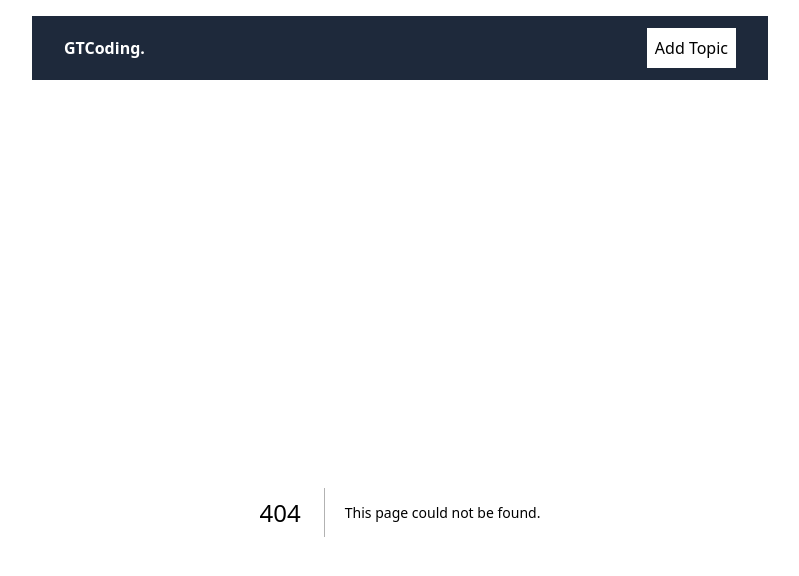
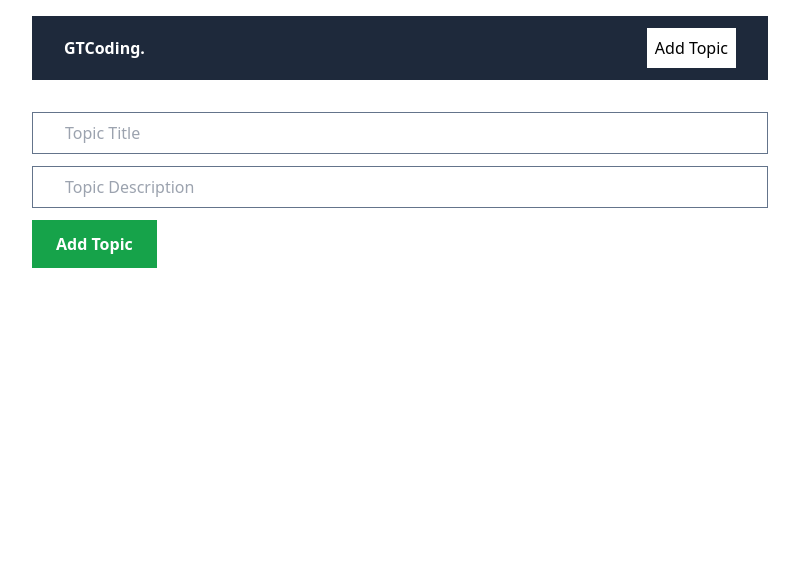
Before and after one commit to Rafiqdevhub/Next.js15_mongodb, a Next.js app: page /addTopic in a window 1280 px wide. Before the commit this address had no page. Shown: the top 576 px of the page, without its empty margins (240-1039 px from the left). Built offline with nearby package versions, Linux system fonts and the light colour scheme.

Commit message:
add AddTopic and EditTopic components; update TodoList and form handling

```diff
--- /dev/null
+++ b/app/addTopic/page.jsx
@@ -0,0 +1,64 @@
+import { useRouter } from "next/navigation";
+import { useState } from "react";
+
+const AddTopic = () => {
+  const [title, setTitle] = useState("");
+  const [description, setDescription] = useState("");
+
+  const router = useRouter();
+
+  const handleSubmit = async (e) => {
+    e.preventDefault();
+
+    if (!title || !description) {
+      alert("Title and description are required.");
+      return;
+    }
+
+    try {
+      const res = await fetch("http://localhost:3000/api/topics", {
+        method: "POST",
+        headers: {
+          "Content-type": "application/json",
+        },
+        body: JSON.stringify({ title, description }),
+      });
+
+      if (res.ok) {
+        router.push("/");
+      } else {
+        throw new Error("Failed to create a topic");
+      }
+    } catch (error) {
+      console.log(error);
+    }
+  };
+  return (
+    <form onSubmit={handleSubmit} className="flex flex-col gap-3">
+      <input
+        onChange={(e) => setTitle(e.target.value)}
+        value={title}
+        className="border border-slate-500 px-8 py-2"
+        type="text"
+        placeholder="Topic Title"
+      />
+
+      <input
+        onChange={(e) => setDescription(e.target.value)}
+        value={description}
+        className="border border-slate-500 px-8 py-2"
+        type="text"
+        placeholder="Topic Description"
+      />
+
+      <button
+        type="submit"
+        className="bg-green-600 font-bold text-white py-3 px-6 w-fit"
+      >
+        Add Topic
+      </button>
+    </form>
+  );
+};
+
+export default AddTopic;
--- /dev/null
+++ b/app/editTipic/[id]/page.jsx
@@ -0,0 +1,31 @@
+import EditTopicForm from "@/components/EditTopicForm";
+
+const EditTopic = async ({ params }) => {
+  const getTopicById = async (id) => {
+    try {
+      const res = await fetch(`http://localhost:3000/api/topics/${id}`, {
+        cache: "no-store",
+      });
+
+      if (!res.ok) {
+        throw new Error("Failed to fetch topic");
+      }
+
+      return res.json();
+    } catch (error) {
+      console.log(error);
+    }
+  };
+
+  const { id } = params;
+  const { topic } = await getTopicById(id);
+  const { title, description } = topic;
+
+  return (
+    <div>
+      <EditTopicForm id={id} title={title} description={description} />
+    </div>
+  );
+};
+
+export default EditTopic;
--- a/app/page.jsx
+++ b/app/page.jsx
@@ -1,11 +1,8 @@
+import TodoList from "@/components/TodoList";
 import React from "react";
 
 const Home = () => {
-  return (
-    <div>
-      <h1 className="">Home</h1>
-    </div>
-  );
+  return <TodoList />;
 };
 
 export default Home;
--- /dev/null
+++ b/components/EditTopicForm.jsx
@@ -0,0 +1,59 @@
+"use client";
+
+import { useRouter } from "next/router";
+import { useState } from "react";
+
+const EditTopicForm = ({ id, title, description }) => {
+  const [newTitle, setNewTitle] = useState(title);
+  const [newDescription, setNewDescription] = useState(description);
+
+  const router = useRouter();
+
+  const handleSubmit = async (e) => {
+    e.preventDefault();
+
+    try {
+      const res = await fetch(`http://localhost:3000/api/topics/${id}`, {
+        method: "PUT",
+        headers: {
+          "Content-type": "application/json",
+        },
+        body: JSON.stringify({ newTitle, newDescription }),
+      });
+
+      if (!res.ok) {
+        throw new Error("Failed to update topic");
+      }
+
+      router.refresh();
+      router.push("/");
+    } catch (error) {
+      console.log(error);
+    }
+  };
+  return (
+    <form onSubmit={handleSubmit} className="flex flex-col gap-3">
+      <input
+        onChange={(e) => setNewTitle(e.target.value)}
+        value={newTitle}
+        className="border border-slate-500 px-8 py-2"
+        type="text"
+        placeholder="Topic Title"
+      />
+
+      <input
+        onChange={(e) => setNewDescription(e.target.value)}
+        value={newDescription}
+        className="border border-slate-500 px-8 py-2"
+        type="text"
+        placeholder="Topic Description"
+      />
+
+      <button className="bg-green-600 font-bold text-white py-3 px-6 w-fit">
+        Update Topic
+      </button>
+    </form>
+  );
+};
+
+export default EditTopicForm;
--- a/components/TodoList.jsx
+++ b/components/TodoList.jsx
@@ -2,7 +2,6 @@ import Link from "next/link";
 import RemoveBtn from "./RemoveBtn";
 import { HiPencilAlt } from "react-icons/hi";
 
-const TodoList = async () => {
 const getTopics = async () => {
   try {
     const res = await fetch("http://localhost:3000/api/topics", {
@@ -18,7 +17,7 @@ const TodoList = async () => {
     console.log("Error loading topics: ", error);
   }
 };
-
+const TodoList = async () => {
   const { topics } = await getTopics();
   return (
     <>
```
Lines whose indentation alone changed are shown as unchanged.
